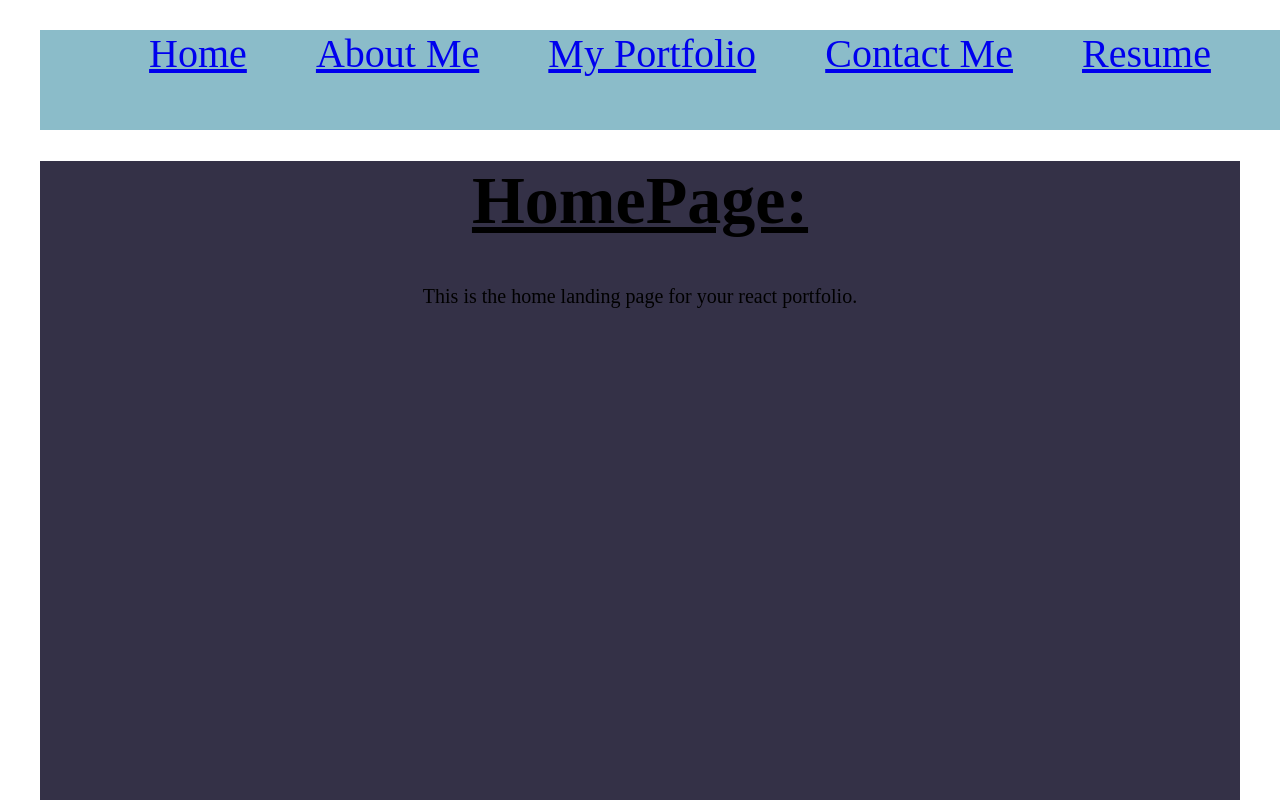
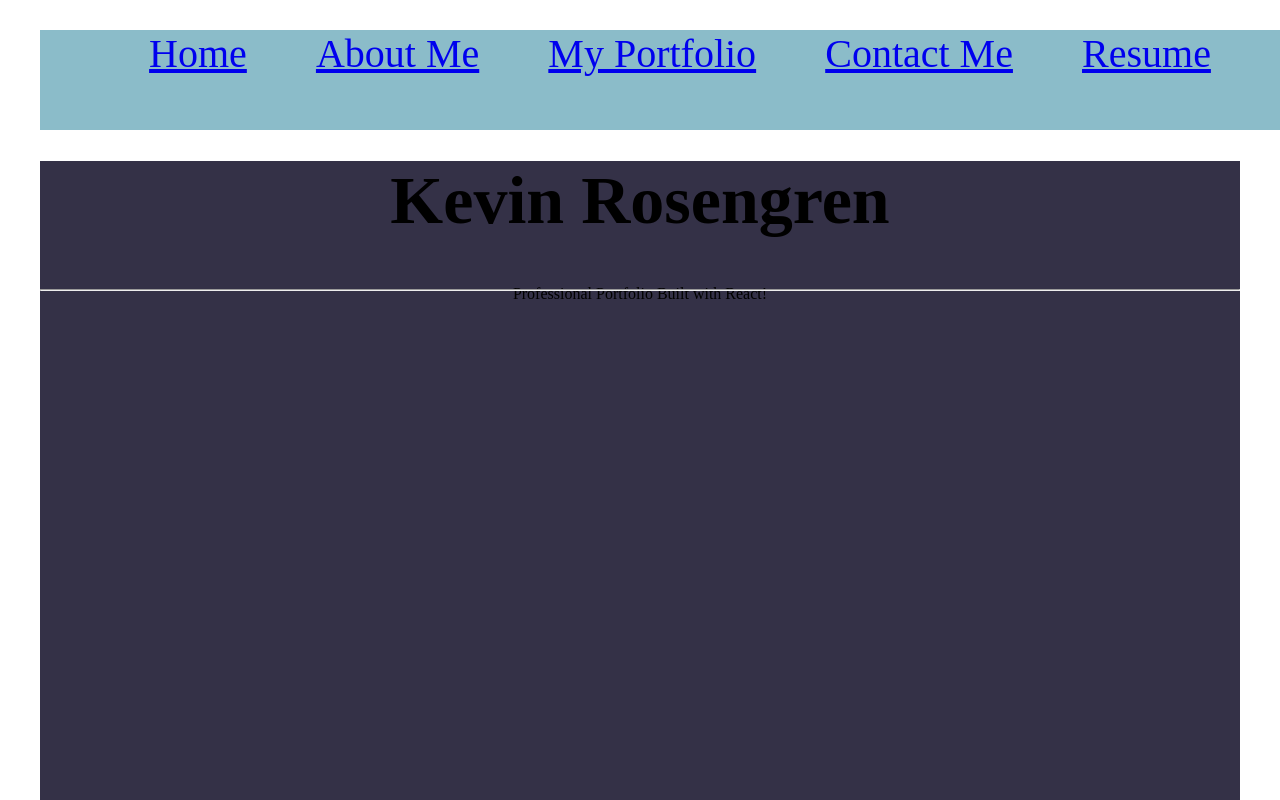
Before and after one commit to krosengr4/React-Portfolio, a React (Vite) app in the folder react-portfolio/: page / in a window 1280 px wide. Shown: the top 800 px of the page. Built offline with nearby package versions, Linux system fonts and the light colour scheme.

Commit message:
Added hr line in all of my pages

```diff
--- a/react-portfolio/src/App.css
+++ b/react-portfolio/src/App.css
@@ -65,7 +65,7 @@
 /* Controls all h1's for each page */
 .page-title {
   font-size: 68px;
-  text-decoration: underline;
+  /* text-decoration: underline; */
 }
 
 /* Start of about me page */
@@ -114,6 +114,14 @@
 }
 
 /* Start of Portfolio page */
+
+hr {
+  position: relative;
+  bottom: 30px;
+  /* height: 20px; */
+  /* color: #750a0a; */
+}
+
 .projects-container {
     display: flex;
     flex-wrap: wrap;
--- a/react-portfolio/src/pages/AboutMe.jsx
+++ b/react-portfolio/src/pages/AboutMe.jsx
@@ -11,6 +11,7 @@ export default function AboutMe() {
     return (
       <div className="main-div">
         <h1 className="page-title">About Me: </h1>
+        <hr></hr>
         <p className="aboutme-content">
                         Howdy! I am Kevin Rosengren, a 23 year old Texan native who loves technology and programming. Both of my
                         parents were progammers at IBM for a long time, so the curiosity and passion for technology began at a young age. I am now
--- a/react-portfolio/src/pages/Contact.jsx
+++ b/react-portfolio/src/pages/Contact.jsx
@@ -6,6 +6,7 @@ export default function Contact() {
       <div className="main-div">
         <forum>
           <h1 className="page-title">Contact Me: </h1>
+          <hr></hr>
 
         </forum>
       </div>
--- a/react-portfolio/src/pages/Home.jsx
+++ b/react-portfolio/src/pages/Home.jsx
@@ -4,10 +4,9 @@ import '../App.css'
 export default function Home() {
     return (
       <div className="main-div">
-        <h1 className="page-title">HomePage: </h1>
-        <p className="aboutme-content">
-        This is the home landing page for your react portfolio.
-        </p>
+        <h1 className="page-title">Kevin Rosengren </h1>
+        <p className='home-p'>Professional Portfolio Built with React!</p>
+        <hr></hr>
       </div>
     );
   }
--- a/react-portfolio/src/pages/Portfolio.jsx
+++ b/react-portfolio/src/pages/Portfolio.jsx
@@ -4,8 +4,8 @@ import '../App.css'
 export default function Portfolio() {
     return (
     <div className="main-div">
-        <h1 className="page-title">Portfolio: </h1>
-
+        <h1 className="page-title">My Portfolio: </h1>
+        <hr></hr>
     <section className='projects-container'>
         <a className='top-project' href='https://lmansilla92.github.io/rooster-tail/'>
             <img className='project-img' src='./public/Rooster-Tail.png' alt='Clickable image of my project'></img>
--- a/react-portfolio/src/pages/Resume.jsx
+++ b/react-portfolio/src/pages/Resume.jsx
@@ -5,6 +5,7 @@ export default function Resume() {
     return (
       <div className="main-div">
         <h1 className="page-title">Resume: </h1>
+        <hr></hr>
         <p className="aboutme-content">
         This is where your resume will go. Just like portfolio with clickable pictures that
         will take the user to the deployed application of recent projects.
```
